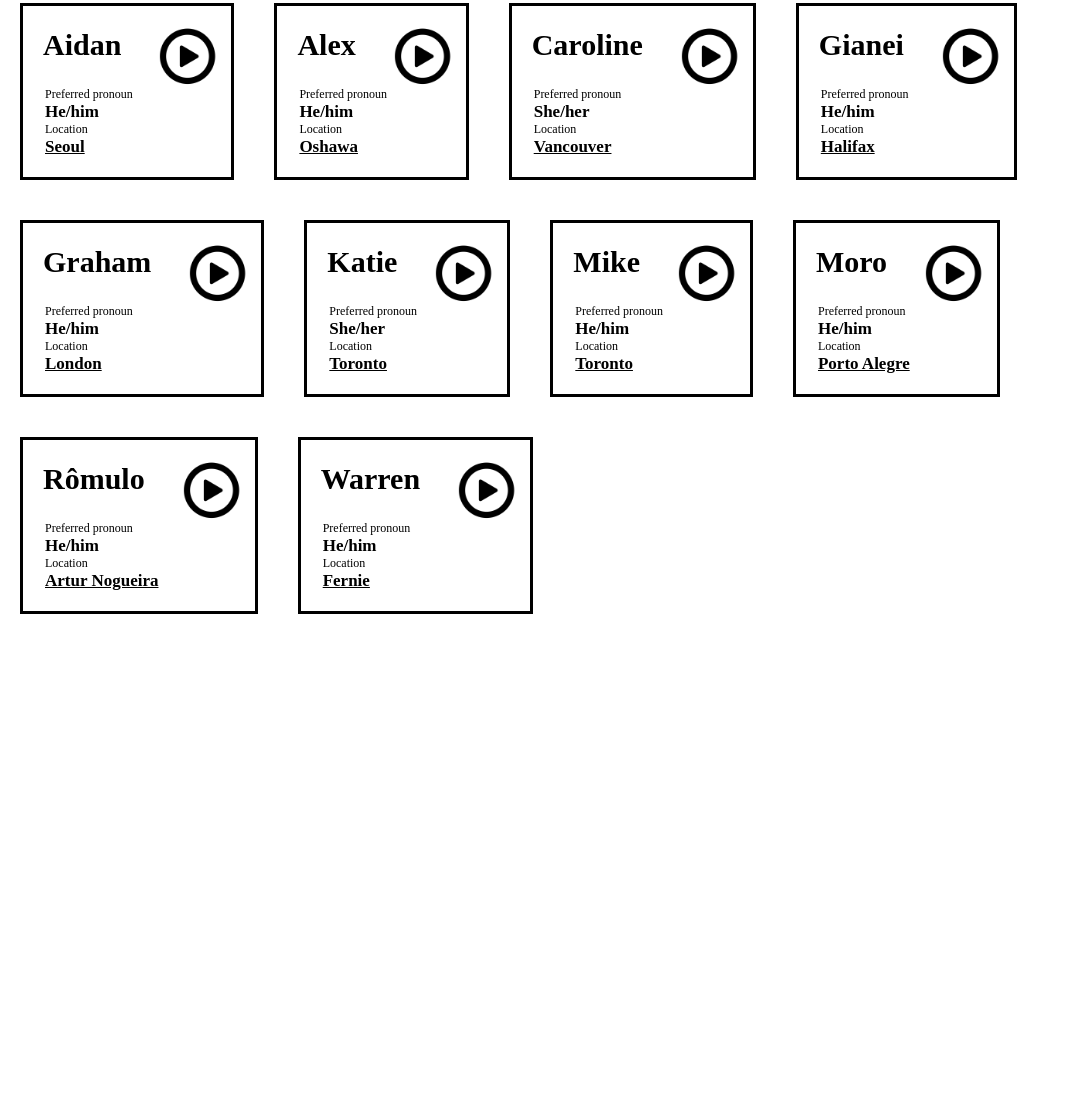
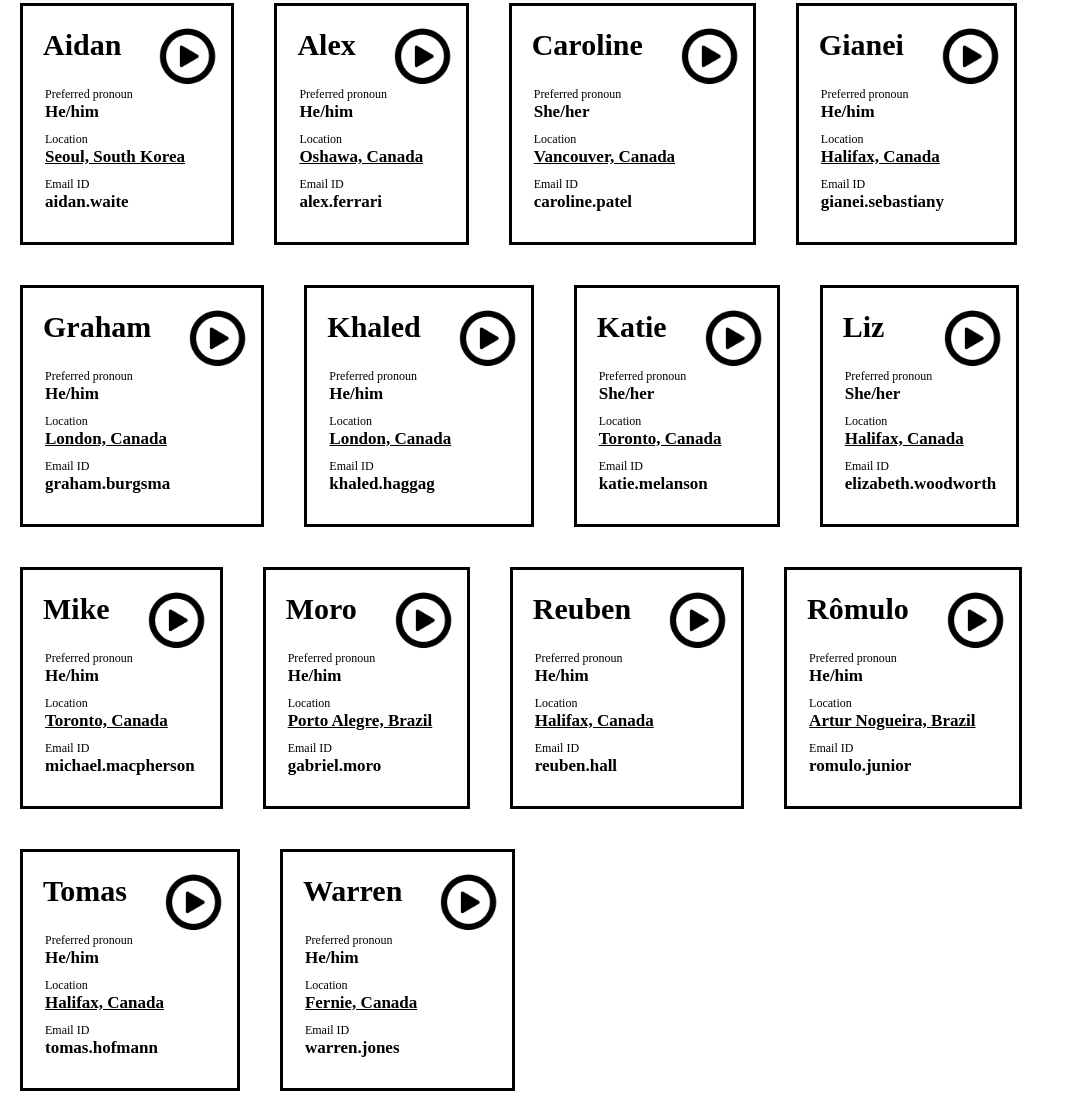
Before and after one commit to MindSea/team, a plain HTML site: page index.html in a window 1280 px wide. Shown: the part 64-1175 px from the top of the page, without its empty margins (0-1065 px from the left). Before the commit the page ends 800 px from the top, so only its background shows below. Drawn offline with Linux system fonts and the light colour scheme.

Commit message:
Revisions and more team members
- Add country
- Add email id
- Add space between info lines
- Add hof, liz, and reuben

```diff
--- a/index.html
+++ b/index.html
@@ -14,6 +14,9 @@
       a:any-link {
         color: black;
       }
+      #container {
+        display: inline-block;
+      }
       .card {
         padding: 20px;
         border: 3px solid black;
@@ -29,12 +32,11 @@
       }
       .info p {
         font-size: 17px;
-        margin: 0px 0px 0px 0px;
         font-weight: 600;
+        margin: 0px 0px 10px 0px;
       }
       .info label {
         font-size: 12px;
-        margin: 0px 0px 0px 0px;
       }
       .play-button {
         width: 70px;
@@ -78,9 +80,11 @@
           <label>Location</label>
           <p>
             <a href="https://en.wikipedia.org/wiki/Seoul" target="_blank"
-              >Seoul</a
+              >Seoul, South Korea</a
             >
           </p>
+          <label>Email ID</label>
+          <p>aidan.waite</p>
         </div>
       </div>
 
@@ -95,9 +99,11 @@
           <label>Location</label>
           <p>
             <a href="https://en.wikipedia.org/wiki/Oshawa" target="_blank"
-              >Oshawa</a
+              >Oshawa, Canada</a
             >
           </p>
+          <label>Email ID</label>
+          <p>alex.ferrari</p>
         </div>
       </div>
 
@@ -112,9 +118,11 @@
           <label>Location</label>
           <p>
             <a href="https://en.wikipedia.org/wiki/Vancouver" target="_blank"
-              >Vancouver</a
+              >Vancouver, Canada</a
             >
           </p>
+          <label>Email ID</label>
+          <p>caroline.patel</p>
         </div>
       </div>
 
@@ -131,9 +139,11 @@
             <a
               href="https://en.wikipedia.org/wiki/Halifax,_Nova_Scotia"
               target="_blank"
-              >Halifax</a
+              >Halifax, Canada</a
             >
           </p>
+          <label>Email ID</label>
+          <p>gianei.sebastiany</p>
         </div>
       </div>
 
@@ -150,9 +160,32 @@
             <a
               href="https://en.wikipedia.org/wiki/London,_Ontario"
               target="_blank"
-              >London</a
+              >London, Canada</a
             >
           </p>
+          <label>Email ID</label>
+          <p>graham.burgsma</p>
+        </div>
+      </div>
+
+      <div class="card khaled">
+        <h1>Khaled</h1>
+        <button class="play-button">
+          <img src="play.png" />
+        </button>
+        <div class="info">
+          <label>Preferred pronoun</label>
+          <p>He/him</p>
+          <label>Location</label>
+          <p>
+            <a
+              href="https://en.wikipedia.org/wiki/London,_Ontario"
+              target="_blank"
+              >London, Canada</a
+            >
+          </p>
+          <label>Email ID</label>
+          <p>khaled.haggag</p>
         </div>
       </div>
 
@@ -167,9 +200,32 @@
           <label>Location</label>
           <p>
             <a href="https://en.wikipedia.org/wiki/Toronto" target="_blank"
-              >Toronto</a
+              >Toronto, Canada</a
             >
           </p>
+          <label>Email ID</label>
+          <p>katie.melanson</p>
+        </div>
+      </div>
+
+      <div class="card liz">
+        <h1>Liz</h1>
+        <button class="play-button">
+          <img src="play.png" />
+        </button>
+        <div class="info">
+          <label>Preferred pronoun</label>
+          <p>She/her</p>
+          <label>Location</label>
+          <p>
+            <a
+              href="https://en.wikipedia.org/wiki/Halifax,_Nova_Scotia"
+              target="_blank"
+              >Halifax, Canada</a
+            >
+          </p>
+          <label>Email ID</label>
+          <p>elizabeth.woodworth</p>
         </div>
       </div>
 
@@ -184,9 +240,11 @@
           <label>Location</label>
           <p>
             <a href="https://en.wikipedia.org/wiki/Toronto" target="_blank"
-              >Toronto</a
+              >Toronto, Canada</a
             >
           </p>
+          <label>Email ID</label>
+          <p>michael.macpherson</p>
         </div>
       </div>
 
@@ -201,9 +259,32 @@
           <label>Location</label>
           <p>
             <a href="https://en.wikipedia.org/wiki/Porto_Alegre" target="_blank"
-              >Porto Alegre</a
+              >Porto Alegre, Brazil</a
             >
           </p>
+          <label>Email ID</label>
+          <p>gabriel.moro</p>
+        </div>
+      </div>
+
+      <div class="card reuben">
+        <h1>Reuben</h1>
+        <button class="play-button">
+          <img src="play.png" />
+        </button>
+        <div class="info">
+          <label>Preferred pronoun</label>
+          <p>He/him</p>
+          <label>Location</label>
+          <p>
+            <a
+              href="https://en.wikipedia.org/wiki/Halifax,_Nova_Scotia"
+              target="_blank"
+              >Halifax, Canada</a
+            >
+          </p>
+          <label>Email ID</label>
+          <p>reuben.hall</p>
         </div>
       </div>
 
@@ -220,9 +301,32 @@
             <a
               href="https://en.wikipedia.org/wiki/Artur_Nogueira"
               target="_blank"
-              >Artur Nogueira</a
+              >Artur Nogueira, Brazil</a
             >
           </p>
+          <label>Email ID</label>
+          <p>romulo.junior</p>
+        </div>
+      </div>
+
+      <div class="card hof">
+        <h1>Tomas</h1>
+        <button class="play-button">
+          <img src="play.png" />
+        </button>
+        <div class="info">
+          <label>Preferred pronoun</label>
+          <p>He/him</p>
+          <label>Location</label>
+          <p>
+            <a
+              href="https://en.wikipedia.org/wiki/Halifax,_Nova_Scotia"
+              target="_blank"
+              >Halifax, Canada</a
+            >
+          </p>
+          <label>Email ID</label>
+          <p>tomas.hofmann</p>
         </div>
       </div>
 
@@ -239,9 +343,11 @@
             <a
               href="https://en.wikipedia.org/wiki/Fernie,_British_Columbia"
               target="_blank"
-              >Fernie</a
+              >Fernie, Canada</a
             >
           </p>
+          <label>Email ID</label>
+          <p>warren.jones</p>
         </div>
       </div>
     </div>
@@ -305,6 +411,30 @@
         const aidanAudio = new Audio("audio/aidan.mp3")
         aidanAudio.play()
       })
+
+      const hofPlayButton = document.querySelector(".hof")
+      hofPlayButton.addEventListener("click", (event) => {
+        const hofAudio = new Audio("audio/hof.mp3")
+        hofAudio.play()
+      })
+
+      const reubenPlayButton = document.querySelector(".reuben")
+      reubenPlayButton.addEventListener("click", (event) => {
+        const reubenAudio = new Audio("audio/reuben.mp3")
+        reubenAudio.play()
+      })
+
+      const lizPlayButton = document.querySelector(".liz")
+      lizPlayButton.addEventListener("click", (event) => {
+        const lizAudio = new Audio("audio/liz.mp3")
+        lizAudio.play()
+      })
+
+      const khaledPlayButton = document.querySelector(".khaled")
+      khaledPlayButton.addEventListener("click", (event) => {
+        const khaledAudio = new Audio("audio/khaled.mp3")
+        khaledAudio.play()
+      })
     </script>
   </body>
 </html>
```
Also changed, not shown: 3 other files.
